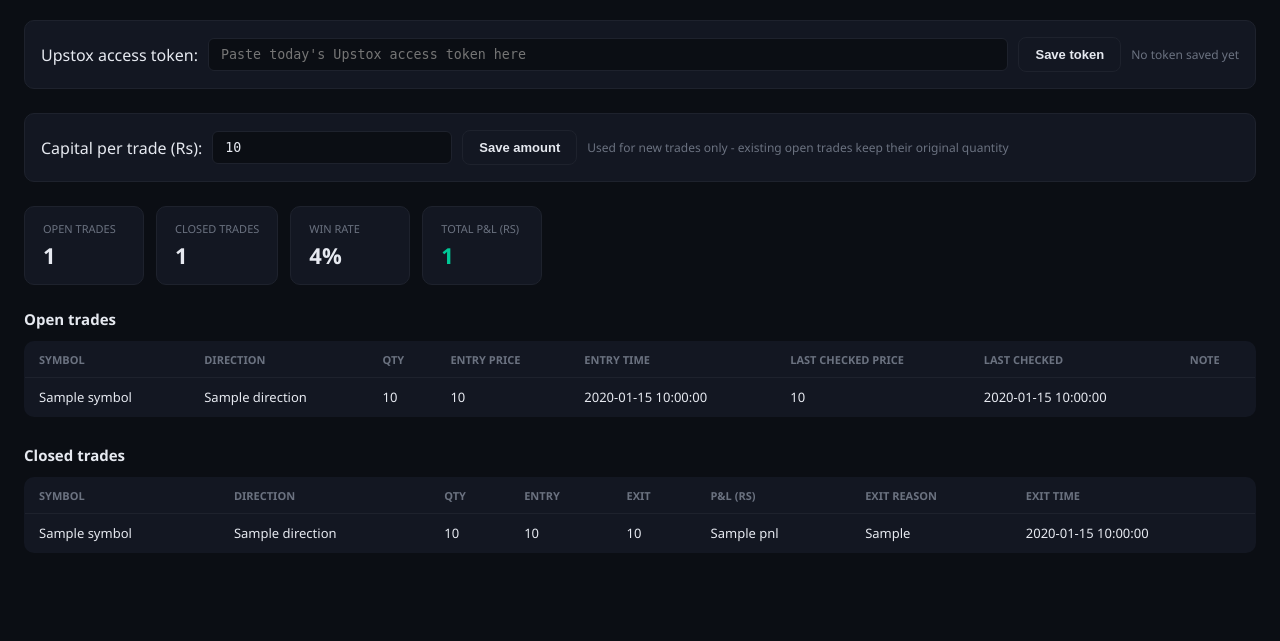
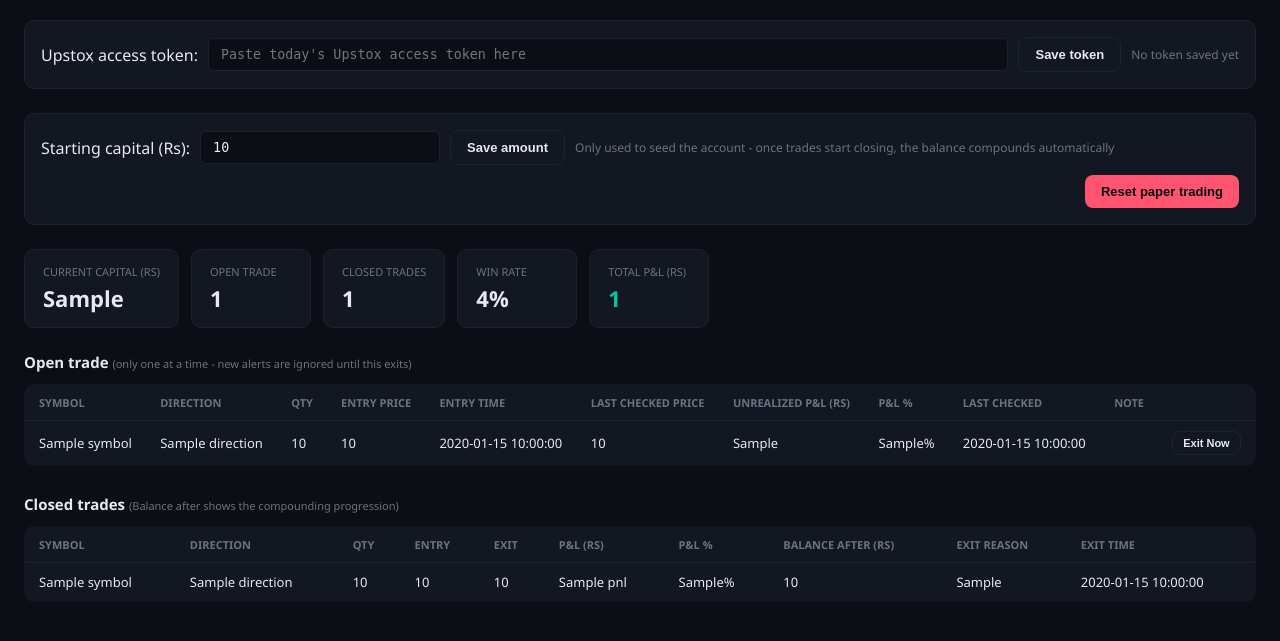
Before and after one commit to rajaram997267-ops/Rajaram-Trading-Terminal-RTT-v0.0, a Flask app: template templates/paper_trading.html in a window 1280 px wide. Shown: the part 79-720 px from the top of the page. Run offline with Flask 3, Linux system fonts and the light colour scheme; the template is opened without the code that fills it: most values are stand-ins (such as "Sample title", 1, 10 or a date in 2020); parts of the project's set-up code (start-up, migrations or seed data) failed here and were passed over; some libraries are stand-ins or nearby versions.

Commit message:
Add files via upload

```diff
--- a/templates/paper_trading.html
+++ b/templates/paper_trading.html
@@ -160,15 +160,20 @@
   </div>
 
   <div class="settings-box">
-    <span>Capital per trade (Rs):</span>
+    <span>Starting capital (Rs):</span>
     <input type="text" id="capitalInput" style="max-width: 160px; flex: none;" value="{{ capital|int }}">
     <button class="secondary" onclick="saveCapital()">Save amount</button>
-    <span class="token-status" id="capitalStatus">Used for new trades only - existing open trades keep their original quantity</span>
+    <span class="token-status" id="capitalStatus">Only used to seed the account - once trades start closing, the balance compounds automatically</span>
+    <button style="background: var(--red); margin-left: auto;" onclick="resetPaperTrading()">Reset paper trading</button>
   </div>
 
   <div class="stats">
     <div class="stat-card">
-      <div class="label">Open trades</div>
+      <div class="label">Current capital (Rs)</div>
+      <div class="value {% if current_capital > capital %}pos{% elif current_capital < capital %}neg{% endif %}" id="statCurrentCapital">{{ current_capital }}</div>
+    </div>
+    <div class="stat-card">
+      <div class="label">Open trade</div>
       <div class="value" id="statOpen">{{ open_trades|length }}</div>
     </div>
     <div class="stat-card">
@@ -185,13 +190,13 @@
     </div>
   </div>
 
-  <h3 class="section-title">Open trades</h3>
+  <h3 class="section-title">Open trade <span style="font-size:11px; color: var(--muted); font-weight: normal;">(only one at a time - new alerts are ignored until this exits)</span></h3>
   <div id="openTradesContainer">
     {% if open_trades %}
     <table>
       <tr>
         <th>Symbol</th><th>Direction</th><th>Qty</th><th>Entry price</th><th>Entry time</th>
-        <th>Last checked price</th><th>Last checked</th><th>Note</th>
+        <th>Last checked price</th><th>Unrealized P&amp;L (Rs)</th><th>P&amp;L %</th><th>Last checked</th><th>Note</th><th></th>
       </tr>
       {% for t in open_trades %}
       <tr>
@@ -201,8 +206,11 @@
         <td>{{ t.entry_price }}</td>
         <td>{{ t.entry_time[:19] }}</td>
         <td>{{ t.last_checked_price or "-" }}</td>
+        <td class="{% if t.unrealized_pnl and t.unrealized_pnl > 0 %}pnl-pos{% elif t.unrealized_pnl and t.unrealized_pnl < 0 %}pnl-neg{% endif %}">{{ t.unrealized_pnl if t.unrealized_pnl is not none else "-" }}</td>
+        <td class="{% if t.unrealized_pnl_pct and t.unrealized_pnl_pct > 0 %}pnl-pos{% elif t.unrealized_pnl_pct and t.unrealized_pnl_pct < 0 %}pnl-neg{% endif %}">{{ t.unrealized_pnl_pct if t.unrealized_pnl_pct is not none else "-" }}{% if t.unrealized_pnl_pct is not none %}%{% endif %}</td>
         <td>{{ (t.last_checked_time or "")[:19] }}</td>
         <td class="error-note">{{ t.last_error or "" }}</td>
+        <td><button class="secondary" style="padding: 5px 10px; font-size: 11px;" onclick="manualExit({{ t.id }})">Exit Now</button></td>
       </tr>
       {% endfor %}
     </table>
@@ -211,13 +219,13 @@
     {% endif %}
   </div>
 
-  <h3 class="section-title">Closed trades</h3>
+  <h3 class="section-title">Closed trades <span style="font-size:11px; color: var(--muted); font-weight: normal;">(Balance after shows the compounding progression)</span></h3>
   <div id="closedTradesContainer">
     {% if closed_trades %}
     <table>
       <tr>
         <th>Symbol</th><th>Direction</th><th>Qty</th><th>Entry</th><th>Exit</th>
-        <th>P&amp;L (Rs)</th><th>Exit reason</th><th>Exit time</th>
+        <th>P&amp;L (Rs)</th><th>P&amp;L %</th><th>Balance after (Rs)</th><th>Exit reason</th><th>Exit time</th>
       </tr>
       {% for t in closed_trades %}
       <tr>
@@ -227,6 +235,8 @@
         <td>{{ t.entry_price }}</td>
         <td>{{ t.exit_price }}</td>
         <td class="{% if t.pnl and t.pnl > 0 %}pnl-pos{% elif t.pnl and t.pnl < 0 %}pnl-neg{% endif %}">{{ t.pnl }}</td>
+        <td class="{% if t.pnl_pct and t.pnl_pct > 0 %}pnl-pos{% elif t.pnl_pct and t.pnl_pct < 0 %}pnl-neg{% endif %}">{{ t.pnl_pct if t.pnl_pct is not none else "-" }}{% if t.pnl_pct is not none %}%{% endif %}</td>
+        <td>{{ t.balance_after }}</td>
         <td>{{ t.exit_reason }}</td>
         <td>{{ (t.exit_time or "")[:19] }}</td>
       </tr>
@@ -270,9 +280,21 @@
         body: JSON.stringify({ capital: amount }),
       });
       if (res.ok) {
-        statusEl.textContent = `Saved - new trades will use Rs ${amount} of capital`;
+        statusEl.textContent = `Saved - Rs ${amount} starting capital`;
       } else {
         statusEl.textContent = "Failed to save amount";
+      }
+    }
+
+    async function resetPaperTrading() {
+      if (!confirm("This deletes ALL paper trades (open and closed) and restarts from your starting capital. Continue?")) {
+        return;
+      }
+      const res = await fetch("/api/paper-trading/reset", { method: "POST" });
+      if (res.ok) {
+        location.reload();
+      } else {
+        alert("Reset failed - see console");
       }
     }
 
@@ -295,6 +317,22 @@
       }
     }
 
+    async function manualExit(tradeId) {
+      if (!confirm("Exit this trade now at the last known price?")) return;
+      try {
+        const res = await fetch(`/api/paper-trading/manual-exit/${tradeId}`, { method: "POST" });
+        const result = await res.json();
+        if (!res.ok) {
+          alert(result.message || "Manual exit failed");
+          return;
+        }
+        await refreshTrades();
+      } catch (err) {
+        alert("Manual exit failed - see console");
+        console.error(err);
+      }
+    }
+
     function escapeHtml(str) {
       const div = document.createElement("div");
       div.textContent = str;
@@ -307,7 +345,11 @@
         container.innerHTML = '<div class="empty">No open paper trades yet. They\'re created automatically from Buy/Sell alerts.</div>';
         return;
       }
-      const rows = trades.map(t => `
+      const rows = trades.map(t => {
+        const pnlClass = t.unrealized_pnl > 0 ? "pnl-pos" : (t.unrealized_pnl < 0 ? "pnl-neg" : "");
+        const pnlText = (t.unrealized_pnl === null || t.unrealized_pnl === undefined) ? "-" : t.unrealized_pnl;
+        const pctText = (t.unrealized_pnl_pct === null || t.unrealized_pnl_pct === undefined) ? "-" : t.unrealized_pnl_pct + "%";
+        return `
         <tr>
           <td>${escapeHtml(t.symbol)}</td>
           <td class="direction-${t.direction.toLowerCase()}">${t.direction}</td>
@@ -315,14 +357,18 @@
           <td>${t.entry_price}</td>
           <td>${(t.entry_time || "").slice(0, 19)}</td>
           <td>${t.last_checked_price || "-"}</td>
+          <td class="${pnlClass}">${pnlText}</td>
+          <td class="${pnlClass}">${pctText}</td>
           <td>${(t.last_checked_time || "").slice(0, 19)}</td>
           <td class="error-note">${escapeHtml(t.last_error || "")}</td>
+          <td><button class="secondary" style="padding: 5px 10px; font-size: 11px;" onclick="manualExit(${t.id})">Exit Now</button></td>
         </tr>
-      `).join("");
+      `;
+      }).join("");
       container.innerHTML = `
         <table>
           <tr><th>Symbol</th><th>Direction</th><th>Qty</th><th>Entry price</th><th>Entry time</th>
-              <th>Last checked price</th><th>Last checked</th><th>Note</th></tr>
+              <th>Last checked price</th><th>Unrealized P&amp;L (Rs)</th><th>P&amp;L %</th><th>Last checked</th><th>Note</th><th></th></tr>
           ${rows}
         </table>
       `;
@@ -336,6 +382,7 @@
       }
       const rows = trades.map(t => {
         const pnlClass = t.pnl > 0 ? "pnl-pos" : (t.pnl < 0 ? "pnl-neg" : "");
+        const pctText = (t.pnl_pct === null || t.pnl_pct === undefined) ? "-" : t.pnl_pct + "%";
         return `
           <tr>
             <td>${escapeHtml(t.symbol)}</td>
@@ -344,6 +391,8 @@
             <td>${t.entry_price}</td>
             <td>${t.exit_price}</td>
             <td class="${pnlClass}">${t.pnl}</td>
+            <td class="${pnlClass}">${pctText}</td>
+            <td>${t.balance_after}</td>
             <td>${escapeHtml(t.exit_reason || "")}</td>
             <td>${(t.exit_time || "").slice(0, 19)}</td>
           </tr>
@@ -352,7 +401,7 @@
       container.innerHTML = `
         <table>
           <tr><th>Symbol</th><th>Direction</th><th>Qty</th><th>Entry</th><th>Exit</th>
-              <th>P&amp;L (Rs)</th><th>Exit reason</th><th>Exit time</th></tr>
+              <th>P&amp;L (Rs)</th><th>P&amp;L %</th><th>Balance after (Rs)</th><th>Exit reason</th><th>Exit time</th></tr>
           ${rows}
         </table>
       `;
@@ -375,6 +424,9 @@
         pnlEl.classList.remove("pos", "neg");
         if (totalPnl > 0) pnlEl.classList.add("pos");
         if (totalPnl < 0) pnlEl.classList.add("neg");
+        if (data.current_capital !== undefined) {
+          document.getElementById("statCurrentCapital").textContent = data.current_capital;
+        }
       } catch (err) {
         console.error("Refresh failed", err);
       }
```
